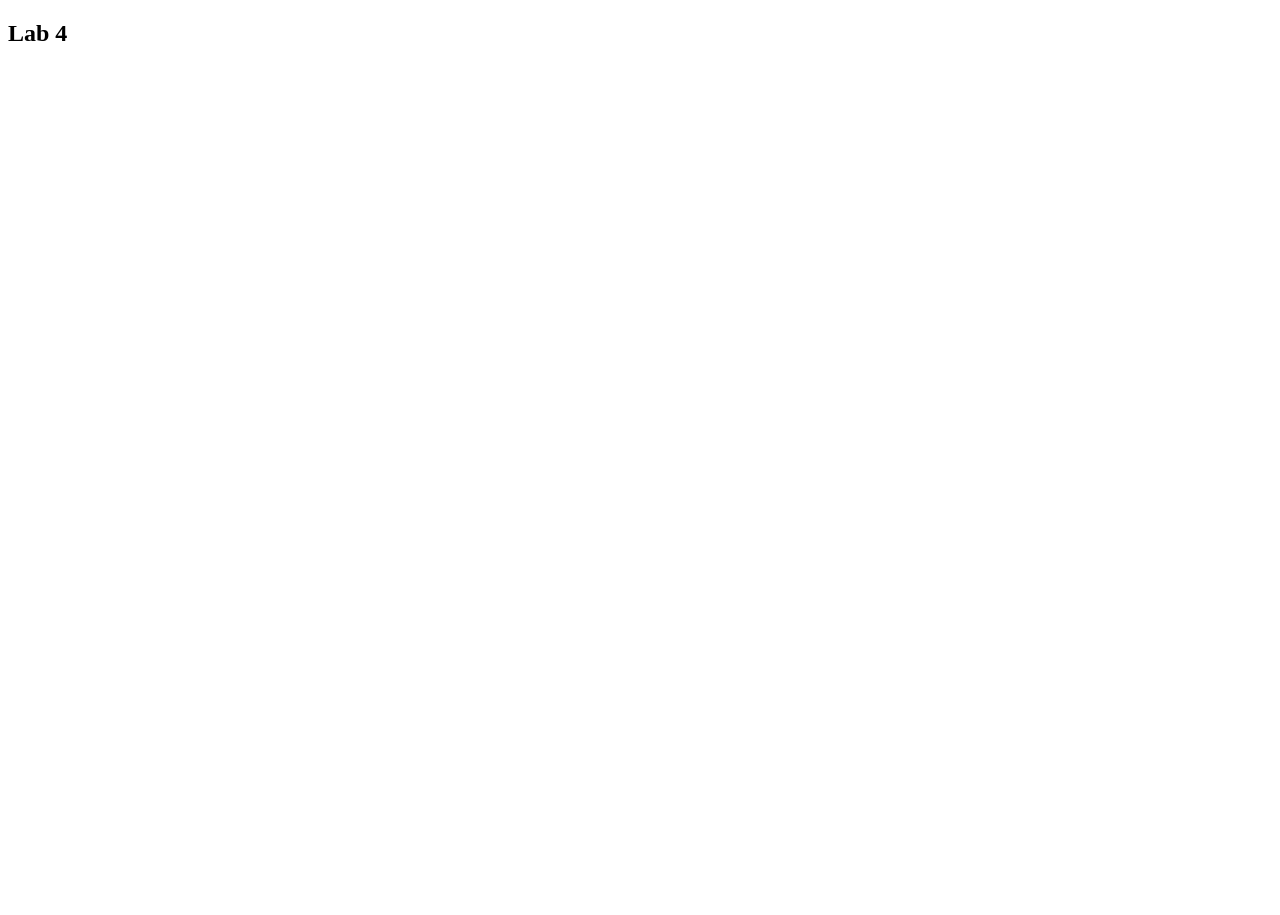
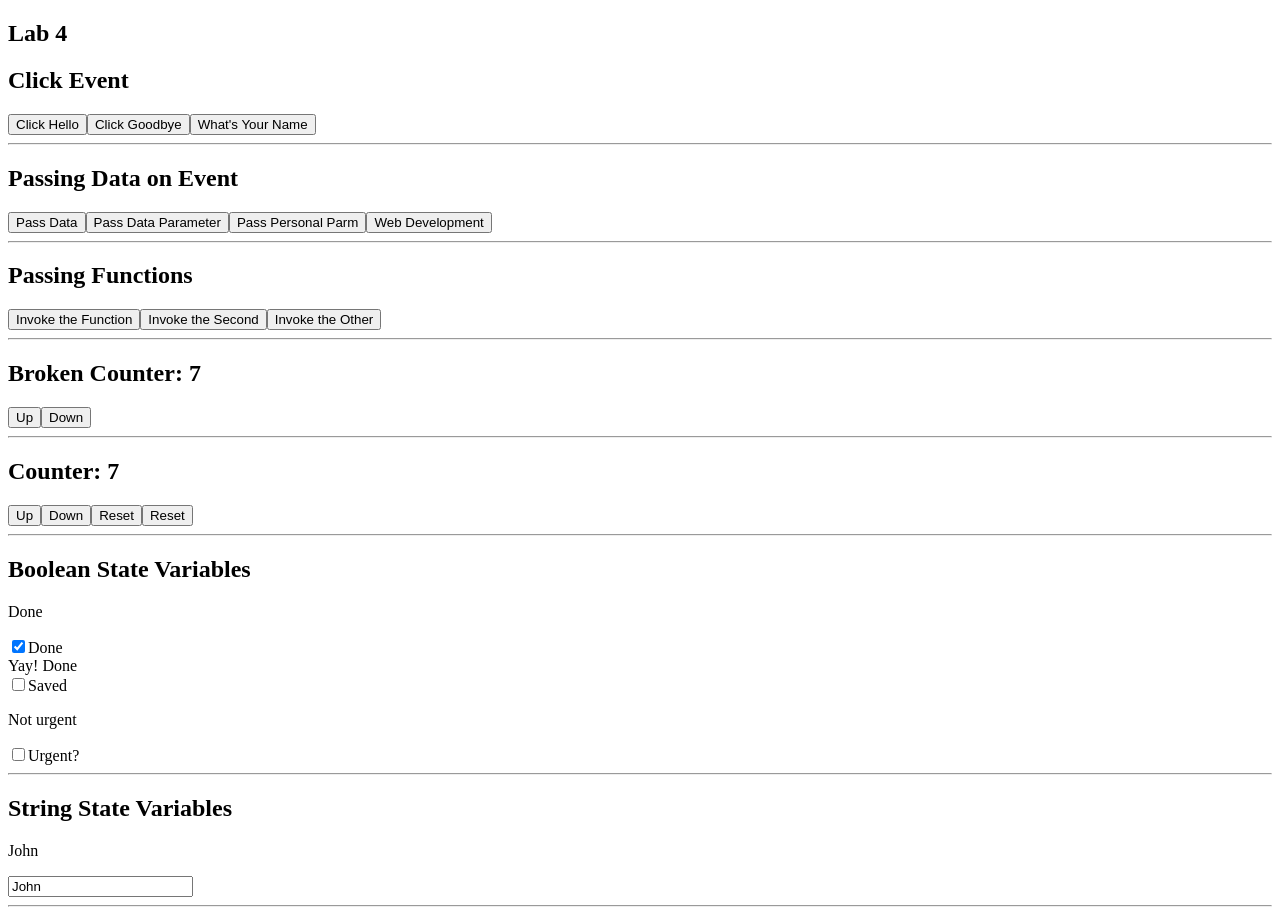
Before and after one commit to Yuwui4/webdev-client, a Next.js app: page /labs/lab4 in a window 1280 px wide. Before the commit the page ends 800 px from the top, so only its background shows below. Built offline with nearby package versions, Linux system fonts and the light colour scheme.

Commit message:
up to 4.2.6 partial

```diff
--- /dev/null
+++ b/app/labs/lab4/BooleanStateVariables.tsx
@@ -0,0 +1,54 @@
+"use client";
+
+import { useState } from "react";
+
+export default function BooleanStateVariables() {
+  const [done, setDone] = useState(true);
+  const [urgent, setUrgent] = useState(false);
+  // ADDED: Saved boolean state
+  const [saved, setSaved] = useState(false);
+
+  return (
+    <div id="wd-boolean-state-variables">
+      <h2>Boolean State Variables</h2>
+      <p>{done ? "Done" : "Not done"}</p>
+      <label className="flex items-center gap-2">
+        <input
+          type="checkbox"
+          checked={done}
+          onChange={() => setDone(!done)}
+          id="wd-boolean-checkbox"
+        />
+        Done
+      </label>
+      {done && <div className="mt-2 rounded bg-yellow-100 p-2">Yay! Done</div>}
+
+      {/* ADDED: Saved checkbox */}
+      <label className="flex items-center gap-2">
+        <input
+          type="checkbox"
+          checked={saved}
+          onChange={() => setSaved(!saved)}
+          id="wd-boolean-saved"
+        />
+        Saved
+      </label>
+
+      {saved && <div>Saved</div>}
+
+      <p>{urgent ? "URGRENTTTT!!!" : "Not urgent"}</p>
+      <label className="flex items-center gap-2">
+        <input
+          type="checkbox"
+          checked={urgent}
+          onChange={() => setUrgent(!urgent)}
+          id="wd-boolean-urgent"
+        />
+        Urgent?
+      </label>
+      {urgent && <div className="mt-2 rounded bg-red-300 p-2">NEED TO DO NOW!</div>}
+
+      <hr />
+    </div>
+  );
+}
--- /dev/null
+++ b/app/labs/lab4/ClickEvent.tsx
@@ -0,0 +1,50 @@
+"use client";
+
+const hello = () => {
+  alert("Hello World!");
+};
+
+// ADDED: goodbye function
+const goodbye = () => {
+  alert("Goodbye World!");
+};
+
+const hello_personal = () => {
+  alert("My Name is Zhu!");
+};
+
+export default function ClickEvent() {
+  return (
+    <div id="wd-click-event">
+      <h2>Click Event</h2>
+      <button
+        type="button"
+        onClick={hello}
+        id="wd-onclick-hello"
+        className="rounded bg-red-600 px-3 py-1.5 text-sm font-medium text-white"
+      >
+        Click Hello
+      </button>
+
+      {/* ADDED: Goodbye button */}
+      <button
+        type="button"
+        onClick={goodbye}
+        id="wd-onclick-goodbye"
+        className="rounded bg-red-600 px-3 py-1.5 text-sm font-medium text-white"
+      >
+        Click Goodbye
+      </button>
+
+      <button
+        type="button"
+        onClick={hello_personal}
+        id="wd-onclick-personal"
+        className="rounded bg-pink-600 px-3 py-1.5 text-sm font-medium text-white"
+      >
+        What's Your Name
+      </button>
+      <hr />
+    </div>
+  );
+}
--- /dev/null
+++ b/app/labs/lab4/Counter.tsx
@@ -0,0 +1,49 @@
+"use client";
+
+import { useState } from "react";
+
+export default function Counter() {
+  const [count, setCount] = useState(7);
+  return (
+    <div id="wd-counter">
+      <h2>Counter: {count}</h2>
+      <button
+        type="button"
+        onClick={() => setCount(count + 1)}
+        id="wd-counter-up-click"
+        className="me-2 rounded bg-green-600 px-3 py-1.5 text-sm font-medium text-white"
+      >
+        Up
+      </button>
+      <button
+        type="button"
+        onClick={() => setCount(count - 1)}
+        id="wd-counter-down-click"
+        className="rounded bg-red-600 px-3 py-1.5 text-sm font-medium text-white"
+      >
+        Down
+      </button>
+
+      {/* ADDED: Sample reset button */}
+      <button
+        type="button"
+        onClick={() => setCount(7)}
+        id="wd-counter-reset-click"
+        className="rounded bg-blue-600 px-3 py-1.5 text-sm font-medium text-white"
+      >
+        Reset
+      </button>
+
+      {/* ?? why ask me to add a reset button, but then ask ai to do the exact same thing */}
+      <button
+        type="button"
+        onClick={() => setCount(7)}
+        id="wd-counter-reset-personal-click"
+        className="rounded bg-pink-600 px-3 py-1.5 text-sm font-medium text-white"
+      >
+        Reset
+      </button>
+      <hr />
+    </div>
+  );
+}
--- /dev/null
+++ b/app/labs/lab4/CounterBroken.tsx
@@ -0,0 +1,33 @@
+"use client";
+
+export default function CounterBroken() {
+  let count = 7;
+  return (
+    <div id="wd-counter-broken">
+      <h2>Broken Counter: {count}</h2>
+      <button
+        type="button"
+        onClick={() => {
+          count++;
+          console.log(count);
+        }}
+        id="wd-counter-broken-up-click"
+        className="me-2 rounded bg-green-600 px-3 py-1.5 text-sm font-medium text-white"
+      >
+        Up
+      </button>
+      <button
+        type="button"
+        onClick={() => {
+          count--;
+          console.log(count);
+        }}
+        id="wd-counter-broken-down-click"
+        className="rounded bg-red-600 px-3 py-1.5 text-sm font-medium text-white"
+      >
+        Down
+      </button>
+      <hr />
+    </div>
+  );
+}
--- /dev/null
+++ b/app/labs/lab4/PassingDataOnEvent.tsx
@@ -0,0 +1,56 @@
+"use client";
+
+const hello = () => {
+  alert("Hello World!");
+};
+
+const lifeIs = (good: string) => {
+  alert(good);
+};
+
+export default function PassingDataOnEvent() {
+  return (
+    <div id="wd-passing-data-on-event">
+      <h2>Passing Data on Event</h2>
+
+      <button
+        type="button"
+        onClick={hello}
+        id="wd-pass-data-click"
+        className="me-2 rounded bg-yellow-400 px-3 py-1.5 text-sm font-medium"
+      >
+        Pass Data
+      </button>
+
+      <button
+        type="button"
+        onClick={() => lifeIs("Life is Good!")}
+        id="wd-pass-data-parameter-click"
+        className="rounded bg-blue-600 px-3 py-1.5 text-sm font-medium text-white"
+      >
+        Pass Data Parameter
+      </button>
+
+      <button
+        type="button"
+        onClick={() => lifeIs("Life is Goober!")}
+        id="wd-pass-data-parameter-personal"
+        className="rounded bg-pink-600 px-3 py-1.5 text-sm font-medium text-white"
+      >
+        Pass Personal Parm
+      </button>
+
+      {/* ADDED: Course button */}
+      <button
+        type="button"
+        onClick={() => lifeIs("Web Development")}
+        id="wd-pass-data-course-click"
+        className="rounded bg-green-600 px-3 py-1.5 text-sm font-medium text-white"
+      >
+        Web Development
+      </button>
+
+      <hr />
+    </div>
+  );
+}
--- /dev/null
+++ b/app/labs/lab4/PassingFunctions.tsx
@@ -0,0 +1,47 @@
+export default function PassingFunctions({
+  message,
+  theFunction,
+  secondFunction,
+  theOtherFunction,
+}: {
+  message: string;
+  theFunction: (message: string) => void;
+  secondFunction: () => void;
+  theOtherFunction: () => void;
+}) {
+  return (
+    <div id="wd-passing-functions">
+      <h2>Passing Functions</h2>
+
+      <button
+        type="button"
+        onClick={() => theFunction(`From parent: ${message}`)}
+        id="wd-pass-functions-click"
+        className="rounded bg-green-600 px-3 py-1.5 text-sm font-medium text-white"
+      >
+        Invoke the Function
+      </button>
+
+      <button
+        type="button"
+        onClick={() => secondFunction()}
+        id="wd-pass-functions-personal"
+        className="rounded bg-pink-600 px-3 py-1.5 text-sm font-medium text-white"
+      >
+        Invoke the Second
+      </button>
+
+      {/* ADDED: Other function passed from parent */}
+      <button
+        type="button"
+        onClick={() => theOtherFunction()}
+        id="wd-pass-functions-other-click"
+        className="rounded bg-blue-600 px-3 py-1.5 text-sm font-medium text-white"
+      >
+        Invoke the Other
+      </button>
+
+      <hr />
+    </div>
+  );
+}
--- /dev/null
+++ b/app/labs/lab4/StringStateVariables.tsx
@@ -0,0 +1,20 @@
+"use client";
+
+import { useState } from "react";
+
+export default function StringStateVariables() {
+  const [firstName, setFirstName] = useState("John");
+  return (
+    <div id="wd-string-state-variables">
+      <h2>String State Variables</h2>
+      <p>{firstName}</p>
+      <input
+        className="w-full max-w-sm rounded border border-neutral-300 px-3 py-1.5"
+        value={firstName}
+        onChange={(e) => setFirstName(e.target.value)}
+        id="wd-first-name"
+      />
+      <hr />
+    </div>
+  );
+}
--- a/app/labs/lab4/page.tsx
+++ b/app/labs/lab4/page.tsx
@@ -1,5 +1,42 @@
+"use client";
+
+import ClickEvent from "./ClickEvent";
+import PassingDataOnEvent from "./PassingDataOnEvent";
+import PassingFunctions from "./PassingFunctions";
+import CounterBroken from "./CounterBroken";
+import Counter from "./Counter";
+import BooleanStateVariables from "./BooleanStateVariables";
+import StringStateVariables from "./StringStateVariables";
+
 export default function Lab4() {
+  const sayHello = (message: string) => {
+    alert(message);
+  };
+
+  const sayName = () => {
+    alert("Zhu");
+  };
+
+  // ADDED: Function passed to theOtherFunction
+  const sampleFunction = () => {
+    alert("Sample from parent");
+  };
+
   return (
-    <h2>Lab 4</h2>
+    <div id="wd-lab4">
+      <h2>Lab 4</h2>
+      <ClickEvent />
+      <PassingDataOnEvent />
+      <PassingFunctions
+        message="Hello from Lab 4"
+        theFunction={sayHello}
+        secondFunction={sayName}
+        theOtherFunction={sampleFunction}
+      />
+      <CounterBroken />
+      <Counter />
+      <BooleanStateVariables />
+      <StringStateVariables />
+    </div>
   );
 }
--- a/package.json
+++ b/package.json
@@ -9,10 +9,13 @@
     "lint": "eslint"
   },
   "dependencies": {
+    "@reduxjs/toolkit": "^2.14.0",
     "next": "16.3.5",
     "react": "19.2.8",
     "react-dom": "19.2.8",
-    "react-icons": "^5.7.0"
+    "react-icons": "^5.7.0",
+    "react-redux": "^9.3.1",
+    "zustand": "^5.1.0"
   },
   "devDependencies": {
     "@tailwindcss/postcss": "^4",
```
Also changed, not shown: 1 other file (tests, documents, lock files or other folders).
